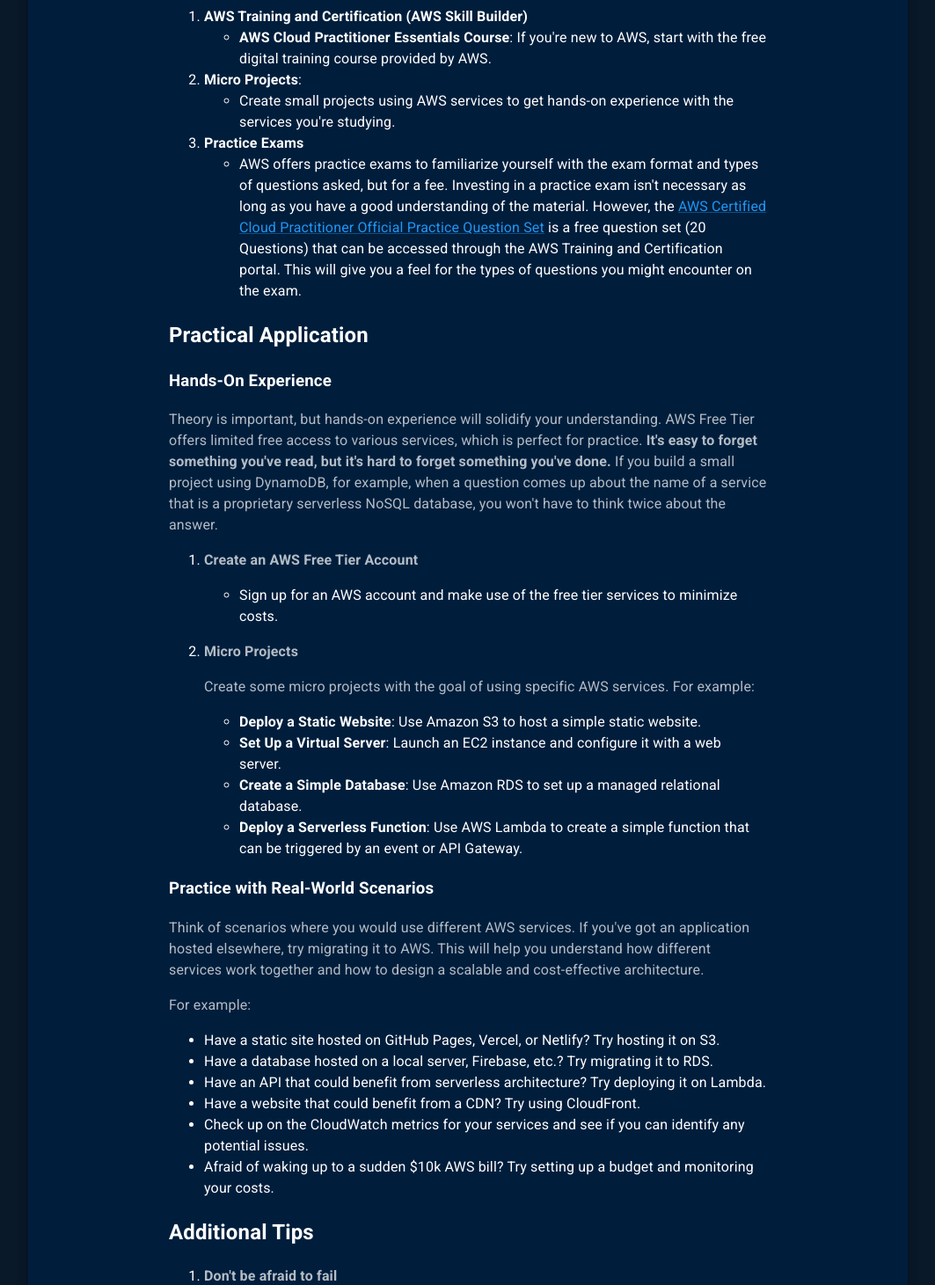
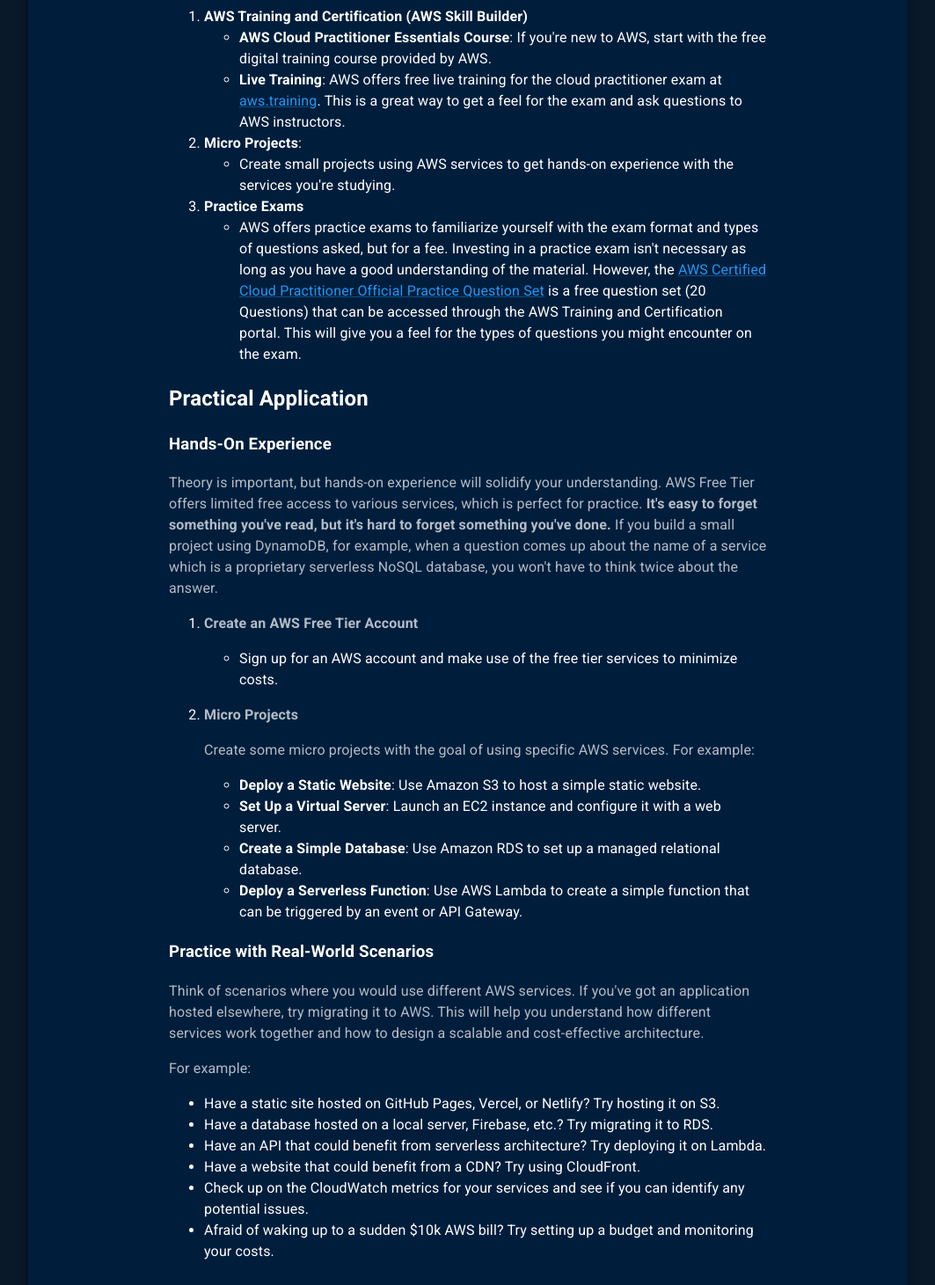
Before and after one commit to RyanBeGell/portfolio-site, a Next.js app: page /blog/posts/how-to-pass-the-aws-cloud-pracitioner-exam in a window 1280 px wide. Shown: the part 1330-2791 px from the top of the page at 88% size, without its empty margins (108-1171 px from the left). Built offline with nearby package versions, Linux system fonts and the light colour scheme.

Commit message:
Update AWS Cloud Practitioner Exam Guide blog post

```diff
--- a/pages/blog/posts/how-to-pass-the-aws-cloud-pracitioner-exam.mdx
+++ b/pages/blog/posts/how-to-pass-the-aws-cloud-pracitioner-exam.mdx
@@ -37,12 +37,13 @@ Before diving into study materials, it's essential to understand the exam struct
 - **Exam Duration**: 90 minutes to answer 65 questions.
 - **Passing Score**: 700 out of 1000.
 - **Exam Cost**: $100 USD.
-- **Exam Format**: Can be taken online or at a local testing center. However, if choosing online proctoring, ensure you have a quiet, private, and virtually empty space. The proctoring requirements are strict, and the exam proctor will need to see your surroundings and confirm that you are alone and have a clear workspace. Items on the wall, papers on your desk, electronic devices, second monitors, etc. in your exam space must be removed. Unless you have a relatively empty space to begin with, doing the exam at a testing center may be a more convenient option.
+- **Exam Format**: Can be taken online or at a local testing center. However, if choosing online proctoring, ensure you have a quiet, private, and virtually empty space. _The proctoring requirements are strict, and the exam proctor will need to see your surroundings and confirm that you are alone and have a clear workspace. Items on the wall, papers on your desk, electronic devices, second monitors, etc. in your exam space must be removed. Unless you have a relatively empty space to begin with, doing the exam at a testing center may be a more convenient option._
 
 ### Study Materials
 
 1. **AWS Training and Certification (AWS Skill Builder)**
    - **AWS Cloud Practitioner Essentials Course**: If you're new to AWS, start with the free digital training course provided by AWS.
+   - **Live Training**: AWS offers free live training for the cloud practitioner exam at <Link href="aws.training">aws.training</Link>. This is a great way to get a feel for the exam and ask questions to AWS instructors.
 2. **Micro Projects**:
    - Create small projects using AWS services to get hands-on experience with the services you're studying.
 3. **Practice Exams**
@@ -52,7 +53,7 @@ Before diving into study materials, it's essential to understand the exam struct
 
 ### Hands-On Experience
 
-Theory is important, but hands-on experience will solidify your understanding. AWS Free Tier offers limited free access to various services, which is perfect for practice. **It's easy to forget something you've read, but it's hard to forget something you've done.** If you build a small project using DynamoDB, for example, when a question comes up about the name of a service that is a proprietary serverless NoSQL database, you won't have to think twice about the answer.
+Theory is important, but hands-on experience will solidify your understanding. AWS Free Tier offers limited free access to various services, which is perfect for practice. **It's easy to forget something you've read, but it's hard to forget something you've done.** If you build a small project using DynamoDB, for example, when a question comes up about the name of a service which is a proprietary serverless NoSQL database, you won't have to think twice about the answer.
 
 1. **Create an AWS Free Tier Account**
    - Sign up for an AWS account and make use of the free tier services to minimize costs.
@@ -79,17 +80,17 @@ For example:
 
 ## Additional Tips
 
-1. **Don't be afraid to fail**
-   - I was probably ready to take the exam a month before I actually did. This is an entry-level certification, so if you're from a development background, you might find the exam easier than you think. If you've taken the steps above, or if you already have a good amount of experience using AWS services, you're probably ready to take the exam.
+1. **Schedule the exam early**
+   - This is an entry-level certification, so if you're from a development background, you might find the exam easier than you think. If you've taken the steps above, or if you already have a good amount of experience using AWS services, you're probably nearly ready to take the exam. If you think you're close to being ready, immediately schedule the exam to give yourself urgency and a deadline to work towards. If you're not quite ready, schedule it a month out and use that time to study and practice.
 
 2. **Take advantage of free resources**
-   - AWS offers a lot of free resources, including the free tier, free digital training, and free practice questions. Make use of these resources to save money and get a feel for the exam. At <Link href="aws.training">aws.training</Link>, you can find **free live training** for the cloud practitioner exam from AWS instructors which will include some live practice questions and helpful tips.
+   - AWS offers a lot of free resources, including the free tier, free digital training, and free practice questions. Make use of these resources to save money and get a feel for the exam. At <Link href="aws.training">aws.training</Link>, you can find **free live training** for the cloud practitioner exam from AWS instructors which will include some live practice questions and helpful tips. If you have questions you can ask real AWS instructors, so take advantage of the resources available to you.
 
 3. **Let the momentum carry you forward**
    - Once you've passed the exam, you'll have a good understanding of the basics of AWS. Use this momentum to propel your learning forward. If you have a big project in mind that you think could benefit from AWS services, start working on it. Start looking at the next certification you want to get and start working towards it. AWS gives you a 50% discount on your next exam if you pass the current one, so take advantage of that and keep the momentum going. **This is just the beginning of your cloud journey.**
 
 ## Conclusion
-Taking certification exams can be a daunting task, but with the right study strategy and practical application, you can pass the AWS Cloud Practitioner exam with ease. Remember to understand the exam structure, use study materials effectively, and get hands-on experience with AWS services. Don't be afraid to fail, take advantage of free resources, and let the momentum carry you forward.
+Taking certification exams can be a daunting task, but with the right study strategy and practical application, you can pass the AWS Cloud Practitioner exam with ease. Remember to understand the exam structure, use study materials effectively, and get hands-on experience with AWS services. Schedule the exam early, take advantage of free resources, and let the momentum carry you forward.
 
 **Good luck!**
 
```
